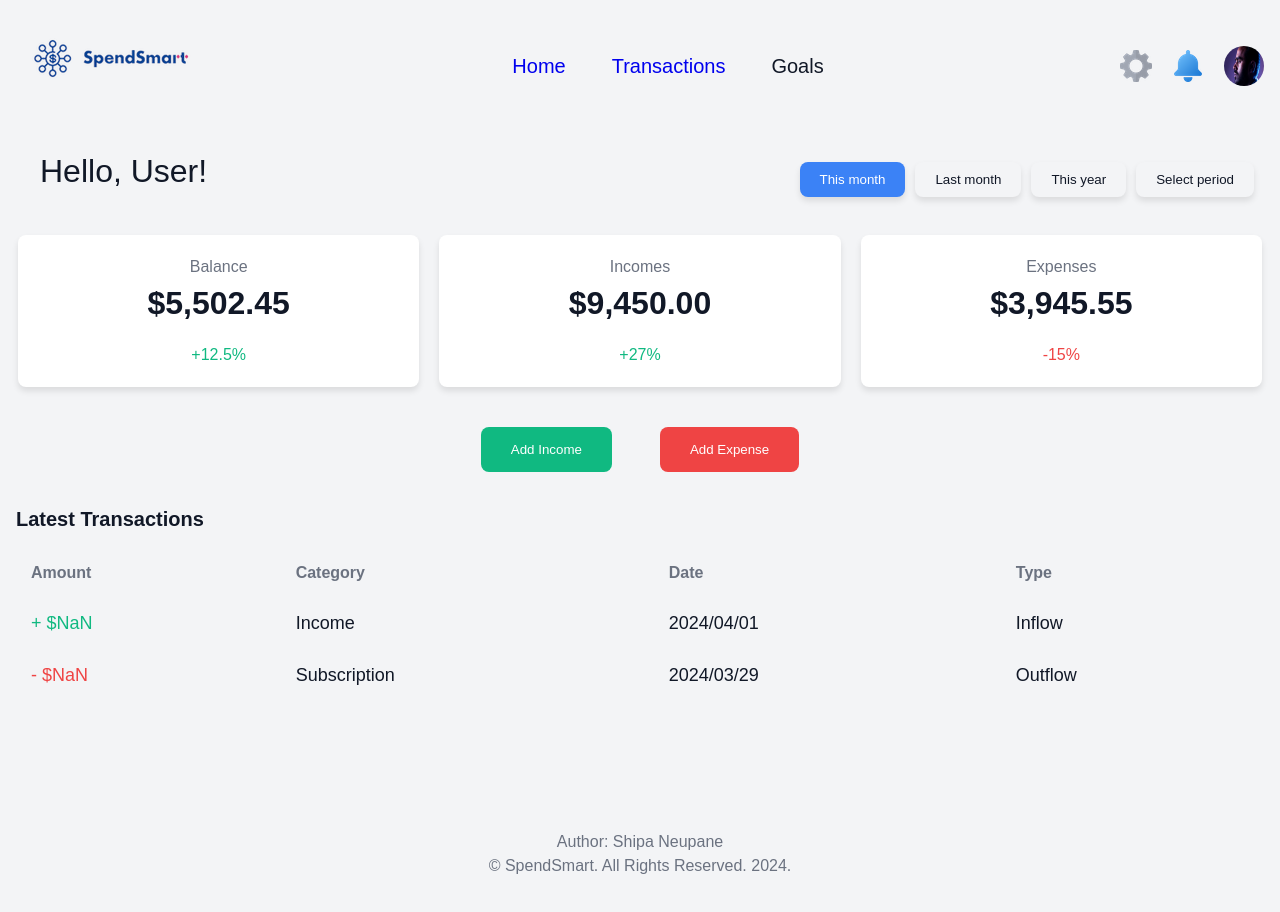
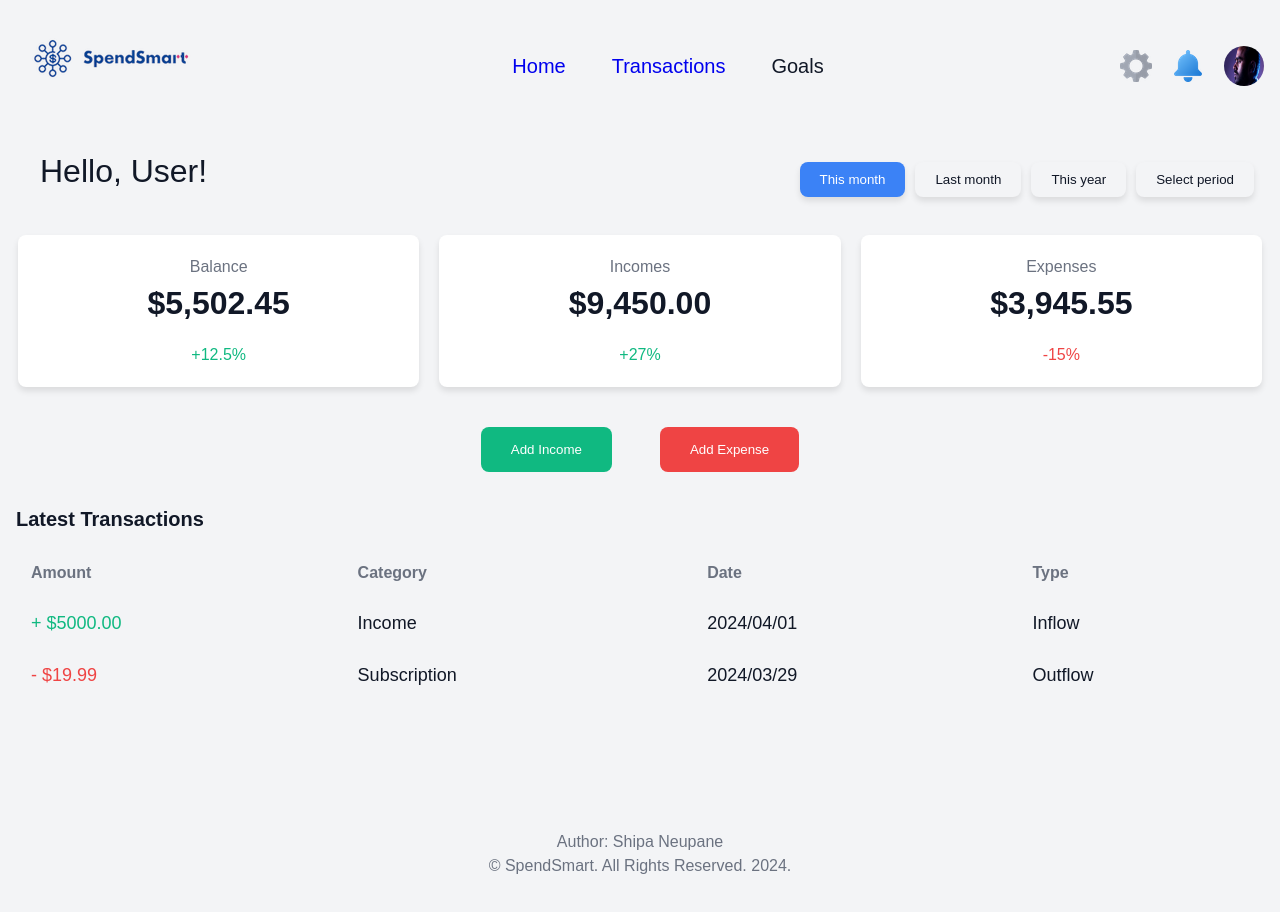
Before and after one commit to ShipaNeupane/budget-tracker-app, a React (Vite) app in the folder frontEnd/: page / in a window 1280 px wide. Shown: the top 912 px of the page. Built offline with nearby package versions, Linux system fonts and the light colour scheme; no server answers.

Commit message:
small edit in App.jsx file - removing -/+ $ sign

```diff
--- a/frontEnd/src/App.jsx
+++ b/frontEnd/src/App.jsx
@@ -6,8 +6,8 @@ import TransactionPage from './pages/Transaction';
 const App = () => {
 
   const [transactions, setTransactions] = useState([
-    { amount: '+ $5000.00', category: 'Income', date: '2024/04/01', type: 'Inflow' },
-    { amount: '- $19.99', category: 'Subscription', date: '2024/03/29', type: 'Outflow' },
+    { amount: '5000', category: 'Income', date: '2024/04/01', type: 'Inflow' },
+    { amount: '19.99', category: 'Subscription', date: '2024/03/29', type: 'Outflow' },
     // Additional initial transactions...
   ]);
 
```
